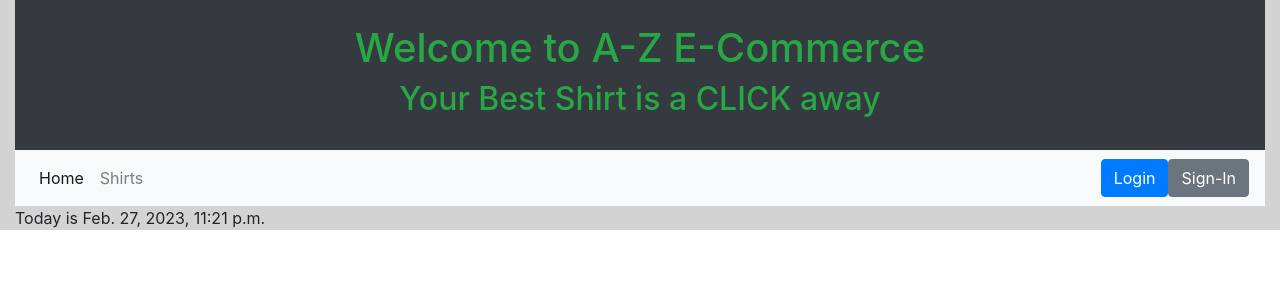
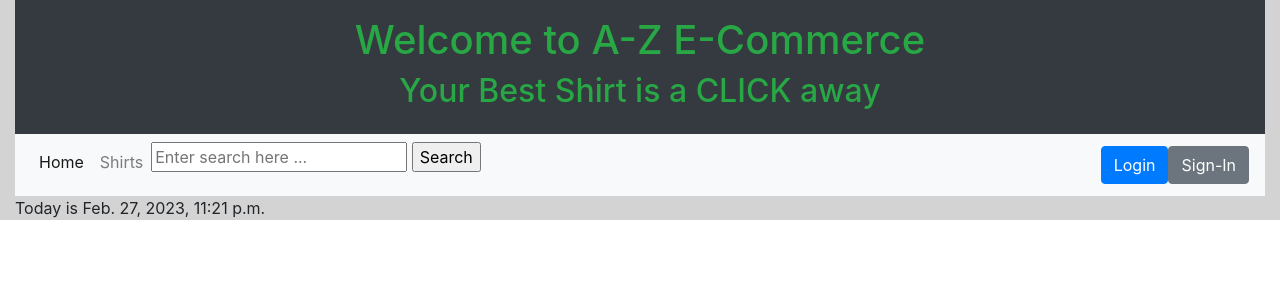
Before and after one commit to Joshuaweg/ecom_store, a Django app: page /home in a window 1280 px wide. Shown: the top 300 px of the page. Run offline with Django 3.2, Linux system fonts and the light colour scheme; some libraries are stand-ins or nearby versions.

Commit message:
add more visual

```diff
--- a/ecom_store/urls.py
+++ b/ecom_store/urls.py
@@ -13,7 +13,7 @@ from app import forms, views
 # from products import views # No views yet
 
 urlpatterns = [
-    #path('', views.home, name=''), #  <- Troy did not make this
+   # path('/', include('home.urls')), #  <- Troy did not make this
     path('login/',
          LoginView.as_view
          (
--- a/home/templates/home/index.html
+++ b/home/templates/home/index.html
@@ -9,17 +9,23 @@
 </head>
 <div class="container-fluid" id="page">
     <body>
-        <div class="bg-dark text-success p-4">
+        <div class="bg-dark text-success p-3">
             <h1 class="d-flex justify-content-center">Welcome to A-Z E-Commerce</h1>
             <h2 class="d-flex justify-content-center">Your Best Shirt is a CLICK away</h2>
         </div>
         <nav class="navbar navbar-expand-lg navbar-light bg-light">
             <ul class="navbar-nav mr-auto">
                 <li class="nav-item active">
-                        <a class="nav-link" href="#">Home <span class="sr-only">(current)</span></a>
+                    <a class="nav-link" href="home">Home <span class="sr-only">(current)</span></a>
                 </li>
                 <li class="nav-item">
-                        <a class="nav-link" href="#">Shirts</a>
+                    <a class="nav-link" href="products">Shirts</a>
+                </li>
+                <li class="nav-item">
+                    <form class=" nav-item" action="products">
+                        <input type="text" placeholder="Enter search here ..." name="search" />
+                        <input type="submit" name="Search" value="Search" />
+                    </form>
                 </li>
             </ul>
             <button type="button" href="/login" class="btn btn-primary">Login</button>
```
Lines whose indentation alone changed are shown as unchanged.
